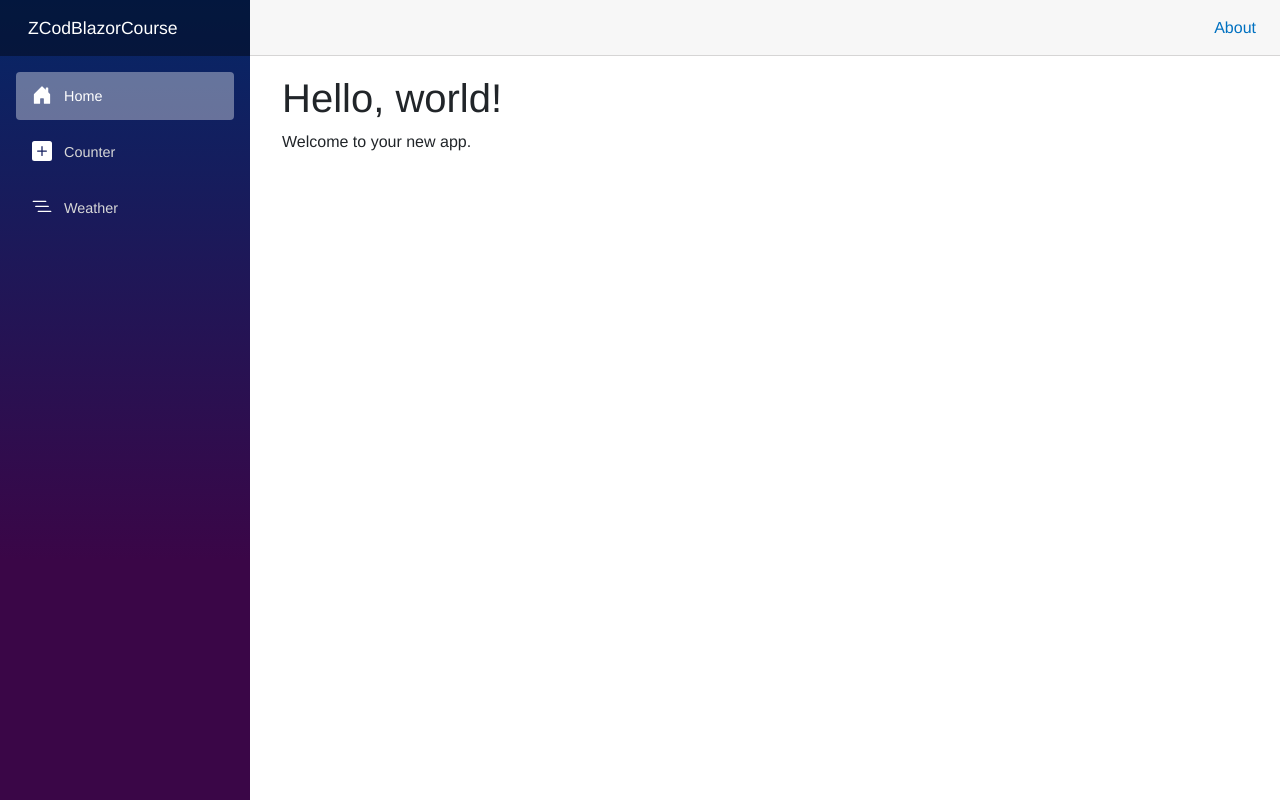
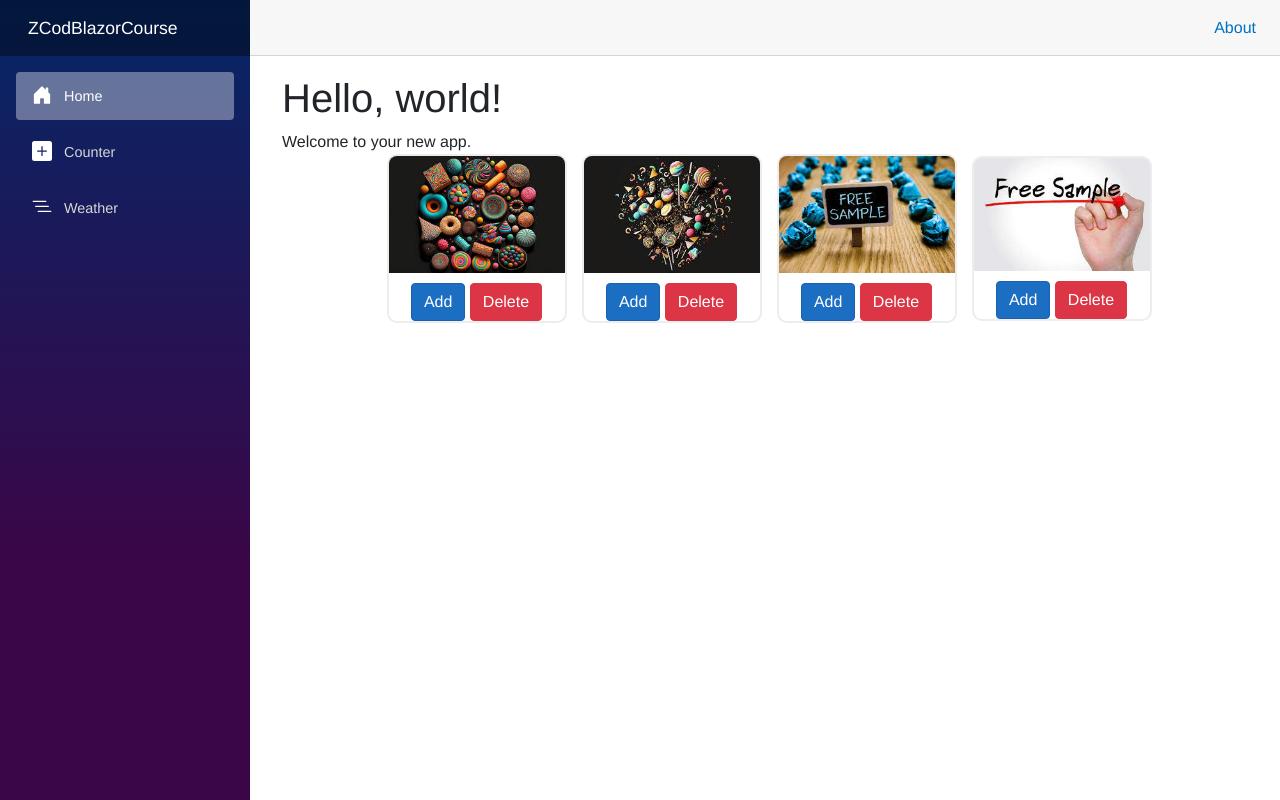
Before and after one commit to zcodLearn/ZCodBlazorCourse, an ASP.NET Core app: page / in a window 1280 px wide. Run offline with ASP.NET Core 8, Linux system fonts and the light colour scheme; style sheets or scripts are compiled from the project's sources.

Commit message:
image view

```diff
--- /dev/null
+++ b/Components/SelectImage.razor
@@ -0,0 +1,83 @@
+
+<div class="select-image-container">
+    @foreach (var item in Items)
+    {
+        <div class="select-image-box @(selectedItems.Contains(item) ? "image-box-selected" : "")">
+            <img src="@item.Src" />
+
+            <div class="select-image-buttons">
+                <button class="btn btn-primary" @onclick="@(() => Add(item))">Add</button>
+                <button class="btn btn-danger" @onclick="@(() => Delete(item))">Delete</button>
+            </div>
+        </div>
+    }
+
+</div>
+@code {
+    [Parameter]
+    public List<SelectImageDto> Items { get; set; }
+    private List<SelectImageDto> selectedItems { get; set; } = new List<SelectImageDto>();
+    [Parameter]
+    public EventCallback<SelectImageDto> OnAdd { get; set; }
+    [Parameter]
+    public EventCallback<SelectImageDto> OnDelete { get; set; }
+    public class SelectImageDto
+    {
+        public int UniqueId { get; set; }
+        public string Src { get; set; }
+    }
+
+    private async Task Add(SelectImageDto item)
+    {
+        if (!selectedItems.Any(p => p.UniqueId == item.UniqueId))
+        {
+            selectedItems.Add(item);
+        }
+
+        await OnAdd.InvokeAsync(item);
+    }
+    private async Task Delete(SelectImageDto item)
+    {
+        if (selectedItems.Any(p => p.UniqueId == item.UniqueId))
+        {
+            selectedItems.Remove(item);
+        }
+
+        await OnDelete.InvokeAsync(item);
+    }
+}
+<style>
+    .select-image-container {
+        display:flex;
+        gap:15px;
+        align-items:center;
+        justify-content:center;
+        flex-wrap:wrap;
+    }
+
+    .select-image-box {
+        display:flex;
+        flex-direction:column;
+        gap:10px;
+        border-radius:10px;
+        border:2px solid #ededed;
+        background:white;
+        align-items:center;
+        justify-content:center;
+        cursor:pointer;
+        transition:all 0.2s ease-in-out;
+        max-width:180px;
+        overflow:hidden;
+    }
+     .select-image-box:hover{
+         box-shadow: 0 0 12px gray;
+         border-color:#ffdddd;
+     }
+
+        .select-image-box img {
+            width:100%;
+        }
+    .image-box-selected {
+        border-color: green;
+    }
+</style>
--- /dev/null
+++ b/Components/SelectImage.razor.css
@@ -0,0 +1,2 @@
+body {
+}
--- a/Pages/Home.razor
+++ b/Pages/Home.razor
@@ -1,7 +1,48 @@
 @page "/"
+@using static ZCodBlazorCourse.Components.SelectImage
 
 <PageTitle>Home</PageTitle>
 
 <h1>Hello, world!</h1>
 
 Welcome to your new app.
+
+<ZCodBlazorCourse.Components.SelectImage
+        OnAdd="OnAddImage"
+        OnDelete="OnDeleteImage"
+        Items="ImageItems" />
+
+@code {
+    private void OnAddImage(SelectImageDto image)
+    {
+        MySelectedImages.Add(image);
+    }
+    private void OnDeleteImage(SelectImageDto image)
+    {
+        MySelectedImages.Remove(image);
+    }
+    public List<SelectImageDto> MySelectedImages = new List<SelectImageDto>();
+    public List<SelectImageDto> ImageItems { get; set; } = new List<SelectImageDto>
+    {
+        new SelectImageDto
+        {
+            UniqueId = 1,
+            Src = "/images/1.jpg"
+        },
+        new SelectImageDto
+        {
+            UniqueId = 2,
+            Src = "/images/2.jpg"
+        },
+        new SelectImageDto
+        {
+            UniqueId = 3,
+            Src = "/images/3.jpg"
+        },
+        new SelectImageDto
+        {
+            UniqueId = 4,
+            Src ="/images/4.jpg"
+        }
+    };
+}
```
Also changed, not shown: Components/SelectImage.razor.cs (added, +7 -0 lines), wwwroot/images/1.jpg (added), wwwroot/images/2.jpg (added), wwwroot/images/3.jpg (added), wwwroot/images/4.jpg (added), 1 other file.
